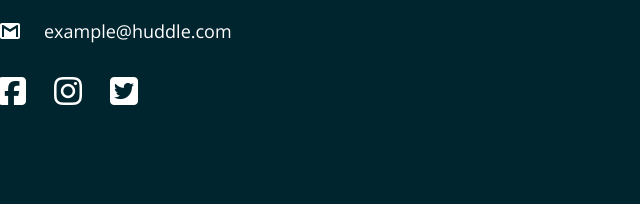
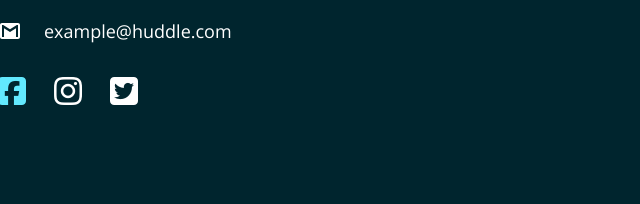
Before and after one commit to manoffocus117/Huddle-Curved, a plain HTML site: page index.html in a window 1280 px wide. In both pictures the pointer is over the icon 12 px from the left and 5724 px from the top of the page. Shown: the part 5633-5837 px from the top of the page, 0-640 px from the left. Drawn offline with nearby package versions, Linux system fonts and the light colour scheme.

Commit message:
social icons hover effect added

```diff
--- a/style.css
+++ b/style.css
@@ -360,6 +360,11 @@ footer::before {
       font-size: 2rem;
 }
 
+.social i:hover {
+      color: rgb(98, 233, 254);
+      cursor: pointer;
+}
+
 .footer-right {
       width: 26rem;
       display: flex;
```
